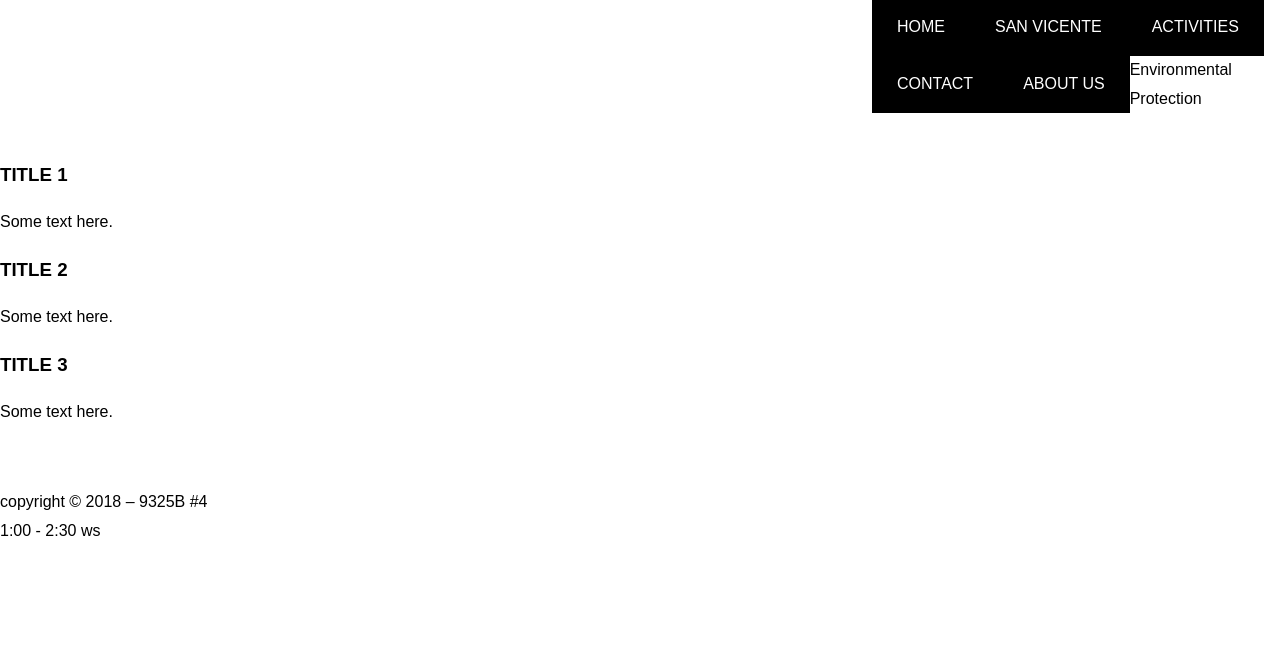
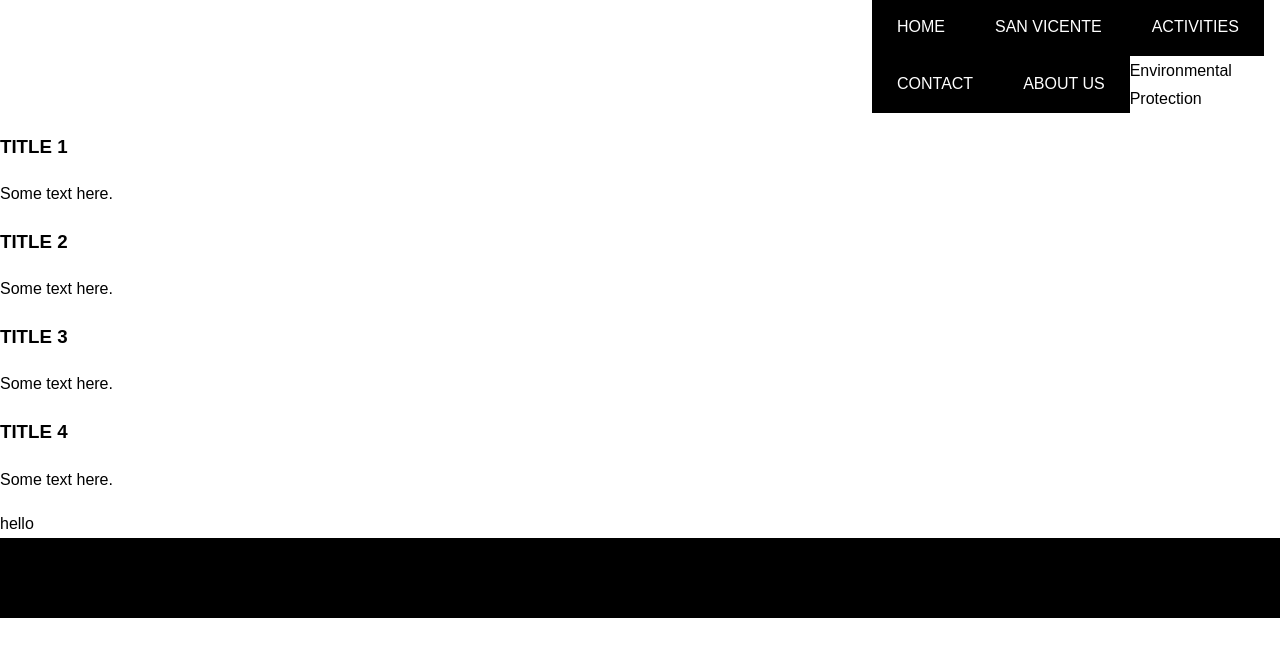
Before and after one commit to 2160559/WEB-TECH-PRELIMS, a plain HTML site: page Environmental Protection/index.html in a window 1280 px wide. Drawn offline with Linux system fonts and the light colour scheme; files that its build step writes are made by us from their sources.

Commit message:
v 1.1
fixed basic structure according to new design

```diff
--- a/Environmental Protection/index.html
+++ b/Environmental Protection/index.html
@@ -8,15 +8,9 @@
     <title>Environmental Protection</title>
 </head>
 <body>
-
-<div id="wrapper">
-
-<!-- Header-->
-<div id="top">
-    <!-- Menu -->
-    <div id="nav">
-        <div id="nav_menu">
-            <nav>
+    <!-- Header -->
+    <header>
+        <nav class="smallcaps">
             <ul>
                 <li><a href="#">Home</a></li>
                 <li><a href="#">San Vicente</a></li>
@@ -25,51 +19,62 @@
                 <li><a href="#">About Us</a></li>
             </ul>
         </nav>
-        </div>
-    </div>
+    </header>
+    <br />
+
+<div id="wrapper">
+<!-- Banner -->
+<section>
     <br>
-    <!-- Banner -->
     <div id="main_banner">
         <div id="main_banner_title" class="banner_title">
                     Environmental Protection
         </div>
     </div>
-</div>
+</section>
 
-<!-- Article/s Preview -->
-<div id="center">
-    <br>
-    <div id="preview">
-        <div id="previewOne" class="article_preview">
+<!-- Preview -->
+<section>
+    <div id="squares">
+        <div id="squareOne" class="square_preview">
             <h3>Title 1</h3>
             <p>Some text here.</p>
         </div>
-        <div id="previewTwo" class="article_preview">
+        <div id="squareTwo" class="square_preview">
             <h3>Title 2</h3>
             <p>Some text here.</p>
         </div>
-        <div id="previewThree" class="article_preview">
+    </div>
+</section>
+
+<!-- Importance/Reduction -->
+<section>
+    <div id="rect">
+        <div id="rectOne" class="rect_preview">
             <h3>Title 3</h3>
             <p>Some text here.</p>
         </div>
+        <div id="rectTwo" class="rect_preview">
+            <h3>Title 4</h3>
+            <p>Some text here.</p>
         </div>
     </div>
+</section>
 
-<!-- additonal? whatever -->
-
+<section>
+    hello
+</section>
 
 </div> <!-- end of wrapper -->
 
 <!-- Footer -->
-<div id="bottom">
-    <br>
-    <div id="footer">
-        <p>
-            copyright &copy; 2018 &ndash; 9325B #4<br>
-            1:00 - 2:30 ws
-        </p>
-    </div>
-</div>
+<footer class="smallcaps">
+    <ul>
+        <li>copyright &copy; 2018</li>
+        <li>9325B #4</li>
+        <li>1:00 - 2:30 ws</li>
+    </ul>
+</footer>
 
 </body>
 </html>
```
Lines whose indentation alone changed are shown as unchanged.
